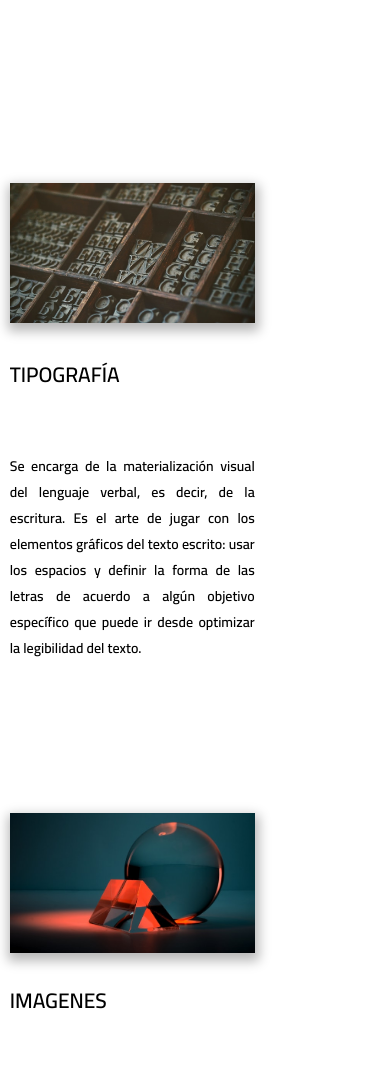
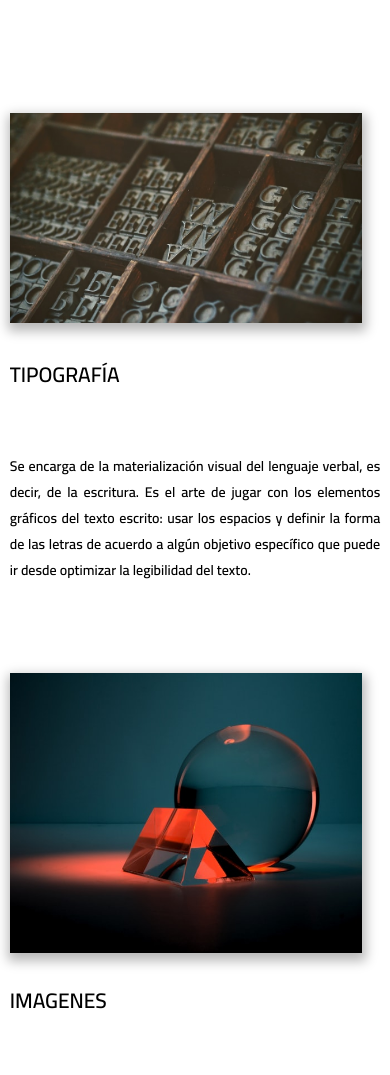
Before and after one commit to kagjuarez/Responsive_actualizado, a plain HTML site: page index.html in a window 390 px wide. Shown: the part 1245-2320 px from the top of the page. Drawn offline with Linux system fonts and the light colour scheme; a web font is replaced by a local one.

Commit message:
Update css.css

```diff
--- a/css/css.css
+++ b/css/css.css
@@ -313,8 +313,44 @@ section {
         width: 100%;
     }
     .img {
-        width: 70%;
+        width: 95%;
         height: 30em;
         background-color: gray;
     }
+
+    .producto_2 {
+        width: 100%;
+        height: 30em;
+    }
+    .forma {
+        width: 95%;
+        height: 30em;
+
 }
+
+    .producto_3 {
+        margin-top: 50em;
+        width: 100%;
+        height: 30em;
+
+
+    }
+
+    .letras {
+        width: 95%;
+        height: 30em;
+
+    }
+
+    .producto_4 {
+        margin-top: 50em;
+        width: 95%;
+        height: 40em;
+
+    }
+    .img_caja {
+        width: 100%;
+        height: 40em;
+
+    }
+}
```
